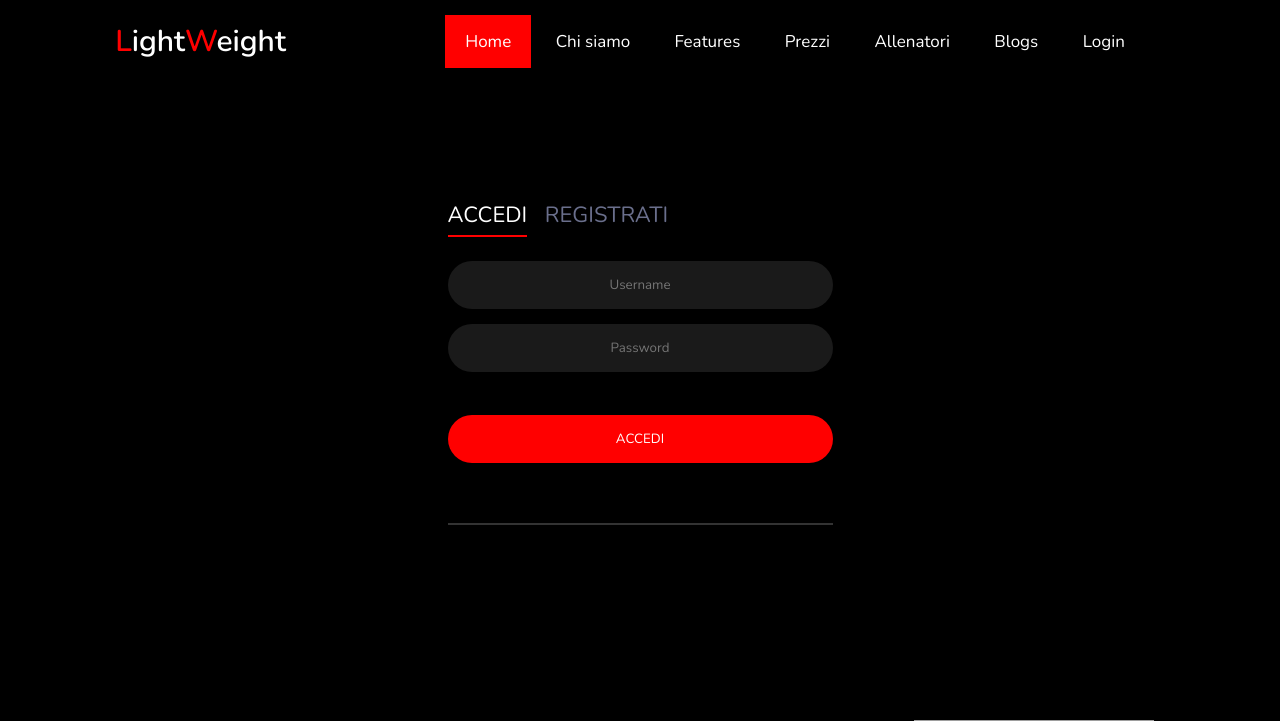
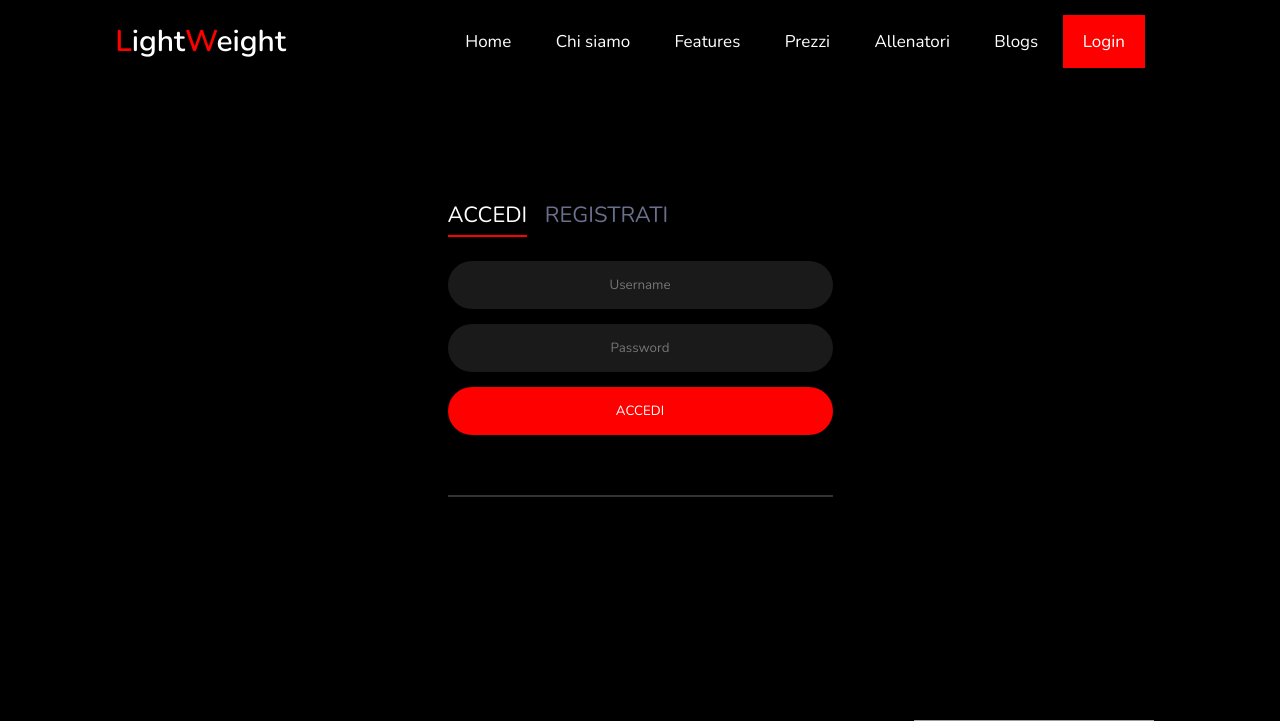
Before and after one commit to Franzap/WebTech, a PHP site: page /login.html in a window 1280 px wide. Shown: the top 721 px of the page. Run offline with PHP 8.4, Linux system fonts and the light colour scheme; grey boxes are pictures that could not be loaded.

Commit message:
pagina di login rotta

```diff
--- a/fitness website/css/style.css
+++ b/fitness website/css/style.css
@@ -111,7 +111,6 @@ body {
   background:rgba(255,255,255,.1);
 }
 .login-form .group input[data-type="password"]{
-  text-security:circle;
   -webkit-text-security:circle;
 }
 .login-form .group .label{
@@ -419,7 +418,7 @@ section {
 .features .box-container {
   display: -ms-grid;
   display: grid;
-  -ms-grid-columns: minmax(32rem, 1fr); [auto-fit];
+  -ms-grid-columns: minmax(32rem, 1fr) [auto-fit];
   grid-template-columns: repeat(auto-fit, minmax(32rem, 1fr));
   gap: 1.5rem;
   gap: 0;
@@ -950,4 +949,10 @@ section {
     font-size: 50%;
   }
 }
-/*# sourceMappingURL=style.css.map */
+#tab-1:hover{
+  cursor: pointer;
+}
+
+.hover:hover{
+cursor: pointer;
+}
--- a/fitness website/features.html
+++ b/fitness website/features.html
@@ -26,9 +26,9 @@
     <div id="menu-btn" class="fas fa-bars"></div>
 
     <nav class="navbar">
-        <a href="index.html"style="background-color: red">Home</a>
+        <a href="index.html">Home</a>
         <a href="about.html">Chi siamo</a>
-        <a href="features.html">Features</a>
+        <a href="features.html" style="background-color: red">Features</a>
         <a href="prezzi.html">Prezzi</a>
         <a href="trainers.html">Allenatori</a>
         <a href="blogs.html">Blogs</a>
--- a/fitness website/login.html
+++ b/fitness website/login.html
@@ -26,13 +26,13 @@
     <div id="menu-btn" class="fas fa-bars"></div>
 
     <nav class="navbar">
-        <a href="index.html"style="background-color: red">Home</a>
+        <a href="index.html">Home</a>
         <a href="about.html">Chi siamo</a>
         <a href="features.html">Features</a>
         <a href="prezzi.html">Prezzi</a>
         <a href="trainers.html">Allenatori</a>
         <a href="blogs.html">Blogs</a>
-        <a href="login.html">Login</a>
+        <a href="login.html" style="background-color: red">Login</a>
     </nav>
 
 </header>
@@ -40,10 +40,12 @@
 <!-- header section ends     -->
 
 <div class="login-wrap">
+
     <div class="login-html">
-
         <input id="tab-1" type="radio" name="tab" class="sign-in" checked><label for="tab-1" class="tab">Accedi</label>
         <input id="tab-2" type="radio" name="tab" class="sign-up"><label for="tab-2" class="tab">Registrati</label>
+
+
         <div class="login-form">
             <div class="sign-in-htm">
                 <form method="post"action="#">
@@ -59,9 +61,7 @@
                     </div>
 
                     <div class="group">
-                        <br><br>
-                        <input type="submit" class="button" value="Accedi">
-
+                        <input type="submit" class="button hover" value="Accedi">
                     </div>
                     <div class="hr"></div>
                 </form>
--- a/fitness website/prezzi.html
+++ b/fitness website/prezzi.html
@@ -26,10 +26,10 @@
     <div id="menu-btn" class="fas fa-bars"></div>
 
     <nav class="navbar">
-        <a href="index.html"style="background-color: red">Home</a>
+        <a href="index.html">Home</a>
         <a href="about.html">Chi siamo</a>
         <a href="features.html">Features</a>
-        <a href="prezzi.html">Prezzi</a>
+        <a href="prezzi.html" style="background-color: red">Prezzi</a>
         <a href="trainers.html">Allenatori</a>
         <a href="blogs.html">Blogs</a>
         <a href="login.html">Login</a>
@@ -37,7 +37,7 @@
 
 
 </header>
-
+<ng-component></ng-component>
 
 <!-- header section ends     -->
 
```
